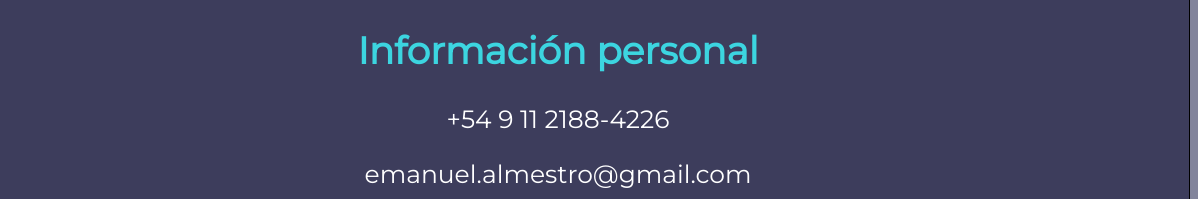
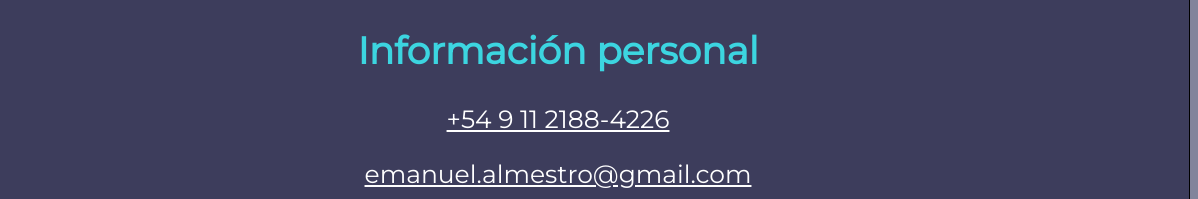
Before and after one commit to EalmesDev/EalmesDev.github.io, a plain HTML site: page index.html in a window 1280 px wide. Shown: the part 601-800 px from the top of the page, 82-1280 px from the left. Drawn offline with Linux system fonts and the light colour scheme.

Commit message:
Actualizar estilos.css

```diff
--- a/estilos.css
+++ b/estilos.css
@@ -9,7 +9,7 @@ body{
 
 h1, p, b, a, li{
     color:white;
-    text-decoration: none;
+    /**text-decoration: none;*/
 }
 h2 {
     color:rgb(60, 213, 224);
```
